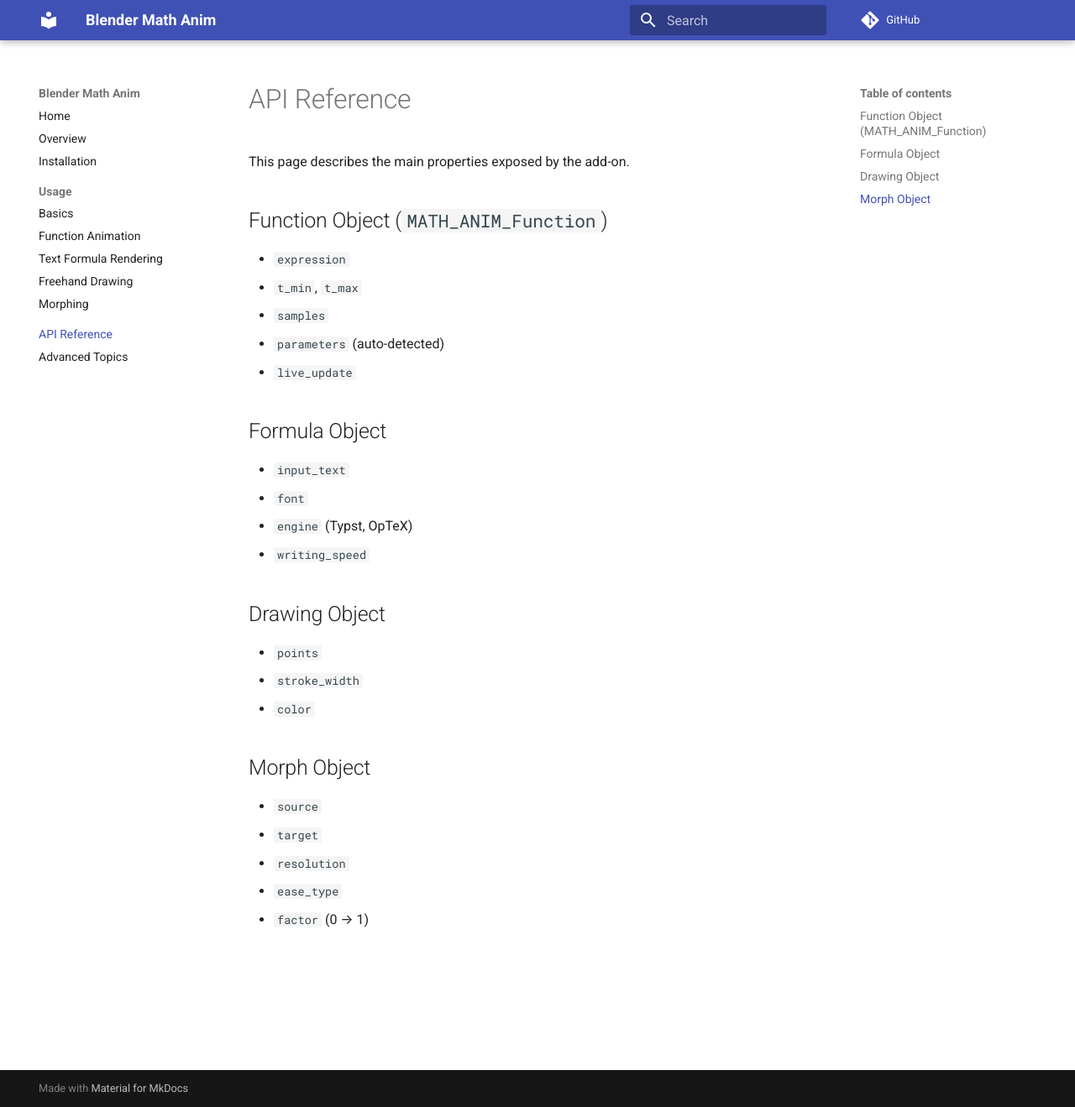
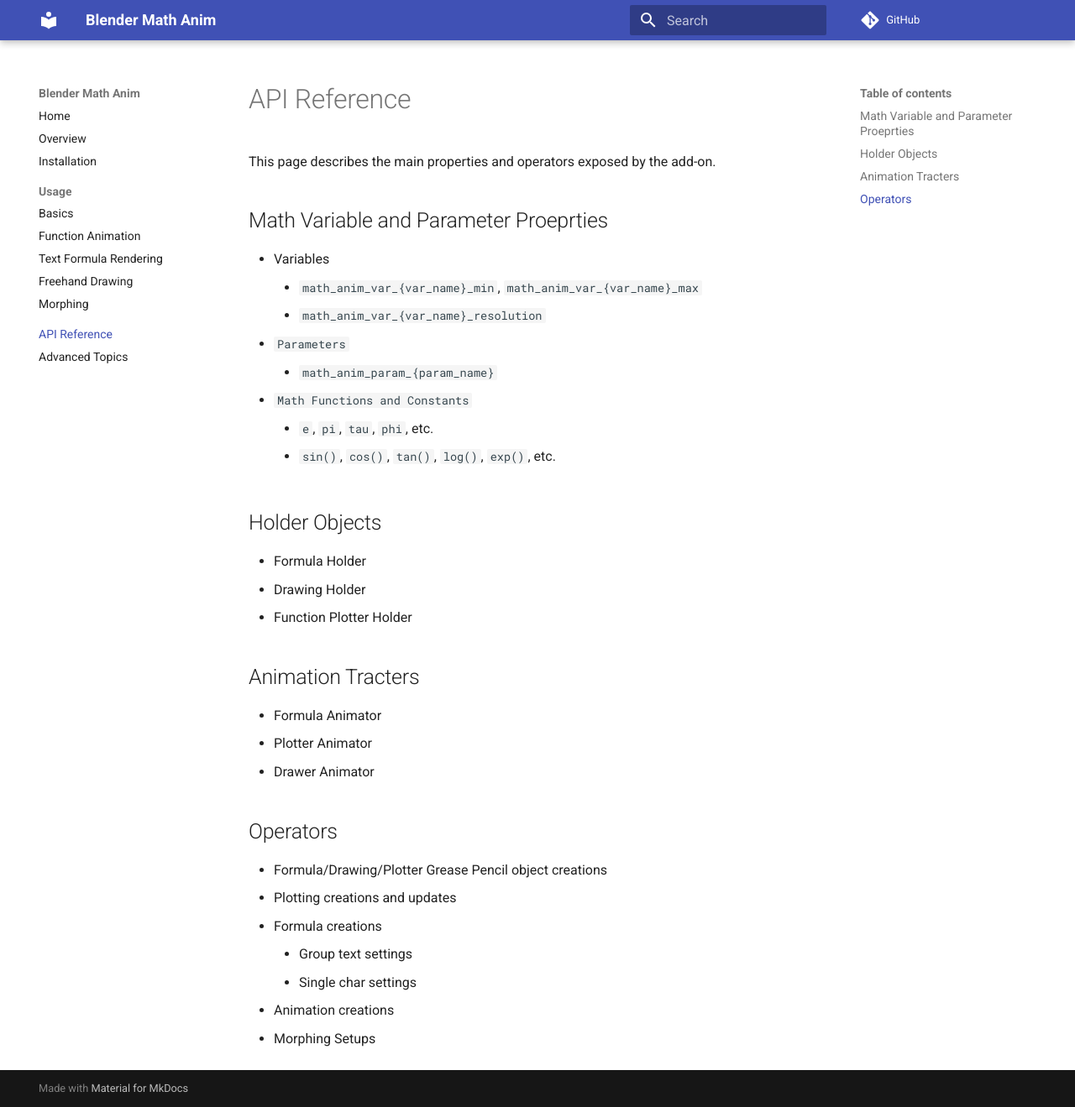
Before and after one commit to Mu-L/Blender_math_anim, an MkDocs documentation site: the page built from docs/api.md, in a window 1280 px wide and 1319 px high. Shown: the whole window at 84% size. Built offline with MkDocs 1.6.1 and Material for MkDocs 9.7.7, drawn with Linux system fonts in a browser that asks for light colours; comment, search, counter and statistics services are not loaded.

Commit message:
update documentation

```diff
--- a/docs/api.md
+++ b/docs/api.md
@@ -1,28 +1,32 @@
 # API Reference
 
-This page describes the main properties exposed by the add-on.
+This page describes the main properties and operators exposed by the add-on.
 
-## Function Object (`MATH_ANIM_Function`)
-- `expression`
-- `t_min`, `t_max`
-- `samples`
-- `parameters` (auto-detected)
-- `live_update`
+## Math Variable and Parameter Proeprties
+- Variables
+    - `math_anim_var_{var_name}_min`, `math_anim_var_{var_name}_max`
+    - `math_anim_var_{var_name}_resolution`
+- `Parameters`
+    - `math_anim_param_{param_name}`
+- `Math Functions and Constants`
+    - `e`, `pi`, `tau`, `phi`, etc.
+    - `sin()`, `cos()`, `tan()`, `log()`, `exp()`, etc.
 
-## Formula Object
-- `input_text`
-- `font`
-- `engine` (Typst, OpTeX)
-- `writing_speed`
+## Holder Objects
+- Formula Holder
+- Drawing Holder
+- Function Plotter Holder
 
-## Drawing Object
-- `points`
-- `stroke_width`
-- `color`
+## Animation Tracters
+- Formula Animator
+- Plotter Animator
+- Drawer Animator
 
-## Morph Object
-- `source`
-- `target`
-- `resolution`
-- `ease_type`
-- `factor` (0 → 1)
+## Operators
+- Formula/Drawing/Plotter Grease Pencil object creations
+- Plotting creations and updates
+- Formula creations
+    - Group text settings
+    - Single char settings
+- Animation creations
+- Morphing Setups
```
Also changed, not shown: docs/advanced.md (+5 -14 lines), docs/index.md (+1 -0 lines), docs/usage.md (+3 -3 lines), 1 other file.
